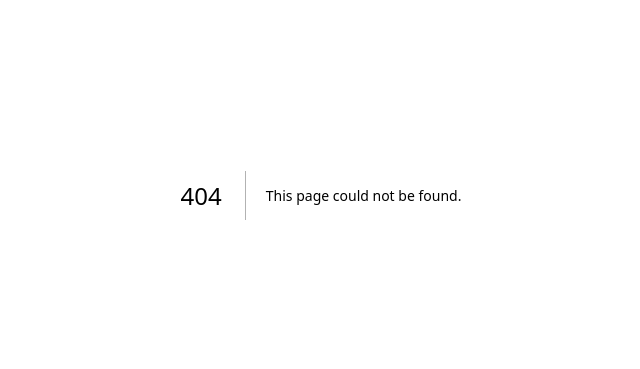
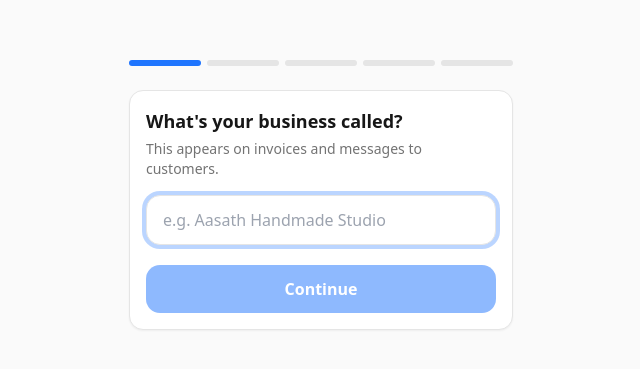
Before and after one commit to AasathArt/COD, a Next.js app: page /onboarding in a window 1280 px wide. Before the commit this address had no page. Shown: the part 205-574 px from the top of the page, without its empty margins (319-959 px from the left). Built offline with nearby package versions, Linux system fonts and the light colour scheme.

Commit message:
Add files via upload

```diff
--- /dev/null
+++ b/app/onboarding/actions.ts
@@ -0,0 +1,55 @@
+"use server";
+
+import { redirect } from "next/navigation";
+import { createClient } from "@/lib/supabase/server";
+
+export async function completeOnboarding(_prevState: { error?: string }, formData: FormData) {
+  const supabase = createClient();
+  const {
+    data: { user },
+  } = await supabase.auth.getUser();
+
+  if (!user) redirect("/login");
+
+  const name = String(formData.get("businessName") || "").trim();
+  const category = String(formData.get("category") || "Other");
+  const country = String(formData.get("country") || "Sri Lanka");
+  const currency = String(formData.get("currency") || "LKR");
+  const monthlyOrderVolume = String(formData.get("monthlyOrderVolume") || "1-30");
+
+  if (!name) return { error: "Business name is required." };
+
+  const { data: business, error: businessError } = await supabase
+    .from("businesses")
+    .insert({
+      owner_id: user!.id,
+      name,
+      category,
+      country,
+      currency,
+      timezone: "Asia/Colombo",
+      monthly_order_volume: monthlyOrderVolume,
+    })
+    .select()
+    .single();
+
+  if (businessError || !business) {
+    return { error: businessError?.message || "Could not create business." };
+  }
+
+  const { error: memberError } = await supabase.from("business_members").insert({
+    business_id: business.id,
+    user_id: user!.id,
+    role: "owner",
+  });
+  if (memberError) return { error: memberError.message };
+
+  const { error: subError } = await supabase.from("subscriptions").insert({
+    business_id: business.id,
+    plan: "FREE",
+    status: "active",
+  });
+  if (subError) return { error: subError.message };
+
+  redirect("/dashboard");
+}
--- /dev/null
+++ b/app/onboarding/page.tsx
@@ -0,0 +1,149 @@
+"use client";
+
+import { useState } from "react";
+import { useFormState, useFormStatus } from "react-dom";
+import { completeOnboarding } from "./actions";
+
+const CATEGORIES = ["Clothing", "Cosmetics", "Electronics", "Food", "Art & Crafts", "Home Products", "Other"];
+const VOLUMES = ["1-30", "31-100", "101-300", "300+"];
+
+function SubmitButton() {
+  const { pending } = useFormStatus();
+  return (
+    <button type="submit" className="btn-primary w-full" disabled={pending}>
+      {pending ? "Setting up..." : "Create My Workspace"}
+    </button>
+  );
+}
+
+export default function OnboardingPage() {
+  const [step, setStep] = useState(1);
+  const [businessName, setBusinessName] = useState("");
+  const [category, setCategory] = useState("Clothing");
+  const [country] = useState("Sri Lanka");
+  const [currency] = useState("LKR");
+  const [monthlyOrderVolume, setMonthlyOrderVolume] = useState("1-30");
+
+  const [state, formAction] = useFormState(completeOnboarding, { error: undefined as string | undefined });
+
+  const totalSteps = 5;
+
+  return (
+    <main className="flex min-h-screen items-center justify-center px-4">
+      <div className="w-full max-w-sm">
+        <div className="mb-6 flex gap-1.5">
+          {Array.from({ length: totalSteps }).map((_, i) => (
+            <div
+              key={i}
+              className={`h-1.5 flex-1 rounded-full ${i < step ? "bg-brand-blue" : "bg-neutral-200"}`}
+            />
+          ))}
+        </div>
+
+        <form action={formAction} className="card space-y-5">
+          {state?.error && (
+            <p className="rounded-lg bg-red-50 px-3 py-2 text-sm text-red-600">{state.error}</p>
+          )}
+
+          {step === 1 && (
+            <div>
+              <h2 className="mb-1 text-lg font-semibold">What&apos;s your business called?</h2>
+              <p className="mb-4 text-sm text-neutral-500">This appears on invoices and messages to customers.</p>
+              <input
+                autoFocus
+                value={businessName}
+                onChange={(e) => setBusinessName(e.target.value)}
+                className="input-field"
+                placeholder="e.g. Aasath Handmade Studio"
+              />
+            </div>
+          )}
+
+          {step === 2 && (
+            <div>
+              <h2 className="mb-1 text-lg font-semibold">What do you sell?</h2>
+              <div className="grid grid-cols-2 gap-2">
+                {CATEGORIES.map((c) => (
+                  <button
+                    type="button"
+                    key={c}
+                    onClick={() => setCategory(c)}
+                    className={`rounded-xl border px-3 py-3 text-sm font-medium ${
+                      category === c ? "border-brand-blue bg-blue-50 text-brand-blue" : "border-neutral-200"
+                    }`}
+                  >
+                    {c}
+                  </button>
+                ))}
+              </div>
+            </div>
+          )}
+
+          {step === 3 && (
+            <div>
+              <h2 className="mb-1 text-lg font-semibold">Where do you sell?</h2>
+              <p className="mb-4 text-sm text-neutral-500">You can add more countries later.</p>
+              <input value={country} readOnly className="input-field bg-neutral-50" />
+            </div>
+          )}
+
+          {step === 4 && (
+            <div>
+              <h2 className="mb-1 text-lg font-semibold">Your currency</h2>
+              <input value={currency} readOnly className="input-field bg-neutral-50" />
+            </div>
+          )}
+
+          {step === 5 && (
+            <div>
+              <h2 className="mb-1 text-lg font-semibold">Roughly how many orders per month?</h2>
+              <div className="space-y-2">
+                {VOLUMES.map((v) => (
+                  <button
+                    type="button"
+                    key={v}
+                    onClick={() => setMonthlyOrderVolume(v)}
+                    className={`w-full rounded-xl border px-3 py-3 text-left text-sm font-medium ${
+                      monthlyOrderVolume === v ? "border-brand-blue bg-blue-50 text-brand-blue" : "border-neutral-200"
+                    }`}
+                  >
+                    {v} orders/month
+                  </button>
+                ))}
+              </div>
+            </div>
+          )}
+
+          {/* Hidden fields carry the accumulated wizard state to the server action on final submit */}
+          <input type="hidden" name="businessName" value={businessName} />
+          <input type="hidden" name="category" value={category} />
+          <input type="hidden" name="country" value={country} />
+          <input type="hidden" name="currency" value={currency} />
+          <input type="hidden" name="monthlyOrderVolume" value={monthlyOrderVolume} />
+
+          <div className="flex gap-3">
+            {step > 1 && (
+              <button type="button" onClick={() => setStep(step - 1)} className="btn-secondary flex-1">
+                Back
+              </button>
+            )}
+            {step < totalSteps ? (
+              <button
+                type="button"
+                onClick={() => setStep(step + 1)}
+                disabled={step === 1 && !businessName.trim()}
+                className="btn-primary flex-1"
+              >
+                Continue
+              </button>
+            ) : (
+              <div className="flex-1">
+                <SubmitButton />
+              </div>
+            )}
+          </div>
+        </form>
+      </div>
+    </main>
+  );
+}
```
